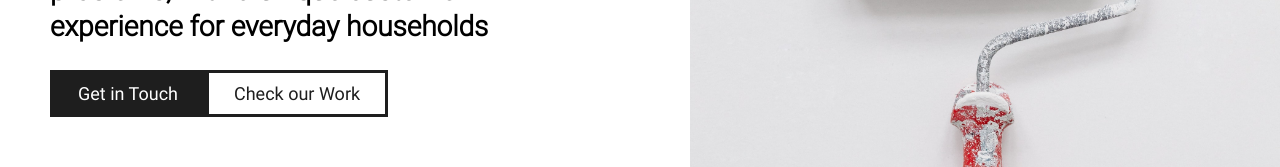
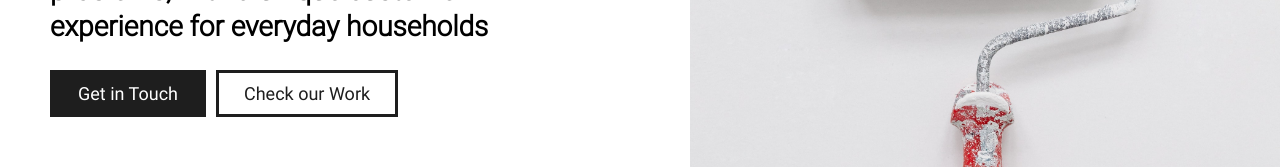
Before and after one commit to pmita/ahandymaninnewcastle, a Next.js app: page / in a window 1280 px wide. Shown: the part 475-642 px from the top of the page. Built offline with nearby package versions, Linux system fonts and the light colour scheme.

Commit message:
introducing dump components

```diff
--- /dev/null
+++ b/layouts/CTAButtons/component.tsx
@@ -0,0 +1,14 @@
+//STYLES
+import styles from './styles.module.scss';
+
+const CTAButtons = (props) => {
+  //STATE & VARIABLES
+  const { children, ...rest } = props;
+  return (
+    <section className={styles.ctaButtons} {...rest}>
+      {children}
+    </section>
+  );
+}
+
+export default CTAButtons;
--- /dev/null
+++ b/layouts/CTAButtons/index.ts
@@ -0,0 +1,3 @@
+import CTAButtons from "./component";
+
+export default CTAButtons;
--- /dev/null
+++ b/layouts/CTAButtons/styles.module.scss
@@ -0,0 +1,7 @@
+//IMPORTS
+@import '../../styles/base/variables';
+@import '../../styles/function/mixins';
+
+.ctaButtons{
+  @include flex(row, center, center, 1rem);
+}
--- a/layouts/SplitBanner/component.tsx
+++ b/layouts/SplitBanner/component.tsx
@@ -3,6 +3,7 @@ import Link from 'next/link';
 import BannerContent from '../../components/BannerContent';
 import BannerImage from '../../components/BannerImage';
 import Button from '../../components/Button';
+import CTAButtons from '../CTAButtons';
 //STYLES
 import styles from './styles.module.scss';
 
@@ -12,14 +13,14 @@ const Banner = () => {
       <BannerContent>
           <h1>We paint, we build, and we fix all your problems</h1>
           <h3>Affordable solutions to common problems, with a unique customer experience for everyday households</h3>
-          <div className={styles.callToActionButtons}>
+          <CTAButtons>
             <Button className="btn primary">
               <Link href="/contact">Get in Touch</Link>
             </Button>
             <Button className="btn secondary">
               <Link href="/work">Check our Work</Link>
             </Button>
-          </div>
+          </CTAButtons>
       </BannerContent>
       <BannerImage imageUrl="/assets/images/PaintBrush.jpg"/>
     </section>
```
